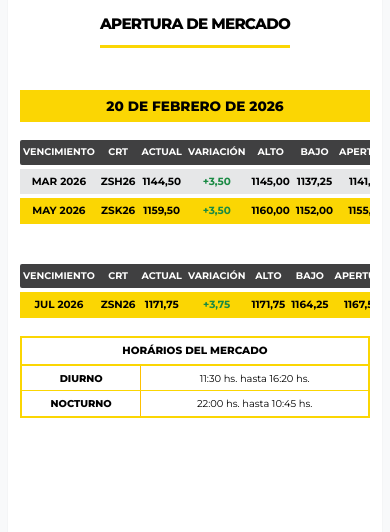
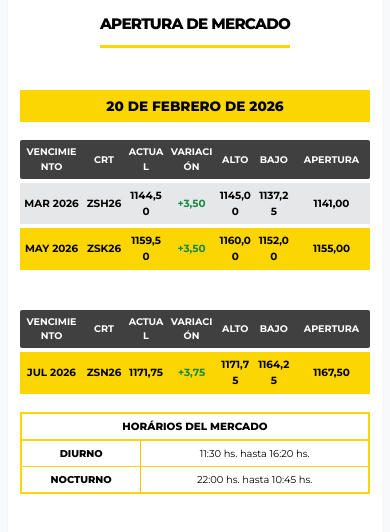
Before and after one commit to inovacioniasa/IASAapp-para-clientes-gral, a website: page mercado/index.html in a window 390 px wide. Shown: the part 108-640 px from the top of the page. Drawn offline with nearby package versions, Linux system fonts and the light colour scheme.

Commit message:
Update index.html

```diff
--- a/mercado/index.html
+++ b/mercado/index.html
@@ -134,6 +134,17 @@
             .table-custom { border-spacing: 0 4px; }
             .hours-container { margin: 14px auto; }
             .hours-label, .hours-value { font-size: 0.62rem; padding: 5px; }
+            /* Keep table layout on very small screens but make it fit */
+            .table-custom { table-layout: fixed; }
+            .table-custom th, .table-custom td { white-space: normal; overflow-wrap: anywhere; }
+            .table-custom th:nth-child(1), .table-custom td:nth-child(1){ width:18%; }
+            .table-custom th:nth-child(2), .table-custom td:nth-child(2){ width:12%; }
+            .table-custom th:nth-child(3), .table-custom td:nth-child(3){ width:12%; }
+            .table-custom th:nth-child(4), .table-custom td:nth-child(4){ width:14%; }
+            .table-custom th:nth-child(5), .table-custom td:nth-child(5){ width:11%; }
+            .table-custom th:nth-child(6), .table-custom td:nth-child(6){ width:11%; }
+            .table-custom th:nth-child(7), .table-custom td:nth-child(7){ width:22%; }
+            .row-grey, .row-yellow { background-clip: padding-box; }
         }
     </style>
 </head>
@@ -173,22 +184,22 @@
                 </thead>
                 <tbody>
                     <tr class="row-grey">
-                        <td>MAR 2026</td>
-                        <td>ZSH26</td>
-                        <td>1144,50</td>
-                        <td class="variation-positive">+3,50</td>
-                        <td>1145,00</td>
-                        <td>1137,25</td>
-                        <td>1141,00</td>
+                        <td data-label="Vencimiento">MAR 2026</td>
+                        <td data-label="CRT">ZSH26</td>
+                        <td data-label="Actual">1144,50</td>
+                        <td data-label="Variación" class="variation-positive">+3,50</td>
+                        <td data-label="Alto">1145,00</td>
+                        <td data-label="Bajo">1137,25</td>
+                        <td data-label="Apertura">1141,00</td>
                     </tr>
                     <tr class="row-yellow">
-                        <td>MAY 2026</td>
-                        <td>ZSK26</td>
-                        <td>1159,50</td>
-                        <td class="variation-positive">+3,50</td>
-                        <td>1160,00</td>
-                        <td>1152,00</td>
-                        <td>1155,00</td>
+                        <td data-label="Vencimiento">MAY 2026</td>
+                        <td data-label="CRT">ZSK26</td>
+                        <td data-label="Actual">1159,50</td>
+                        <td data-label="Variación" class="variation-positive">+3,50</td>
+                        <td data-label="Alto">1160,00</td>
+                        <td data-label="Bajo">1152,00</td>
+                        <td data-label="Apertura">1155,00</td>
                     </tr>
                 </tbody>
             </table>
@@ -207,13 +218,13 @@
                 </thead>
                 <tbody>
                     <tr class="row-yellow">
-                        <td>JUL 2026</td>
-                        <td>ZSN26</td>
-                        <td>1171,75</td>
-                        <td class="variation-positive">+3,75</td>
-                        <td>1171,75</td>
-                        <td>1164,25</td>
-                        <td>1167,50</td>
+                        <td data-label="Vencimiento">JUL 2026</td>
+                        <td data-label="CRT">ZSN26</td>
+                        <td data-label="Actual">1171,75</td>
+                        <td data-label="Variación" class="variation-positive">+3,75</td>
+                        <td data-label="Alto">1171,75</td>
+                        <td data-label="Bajo">1164,25</td>
+                        <td data-label="Apertura">1167,50</td>
                     </tr>
                 </tbody>
             </table>
```
